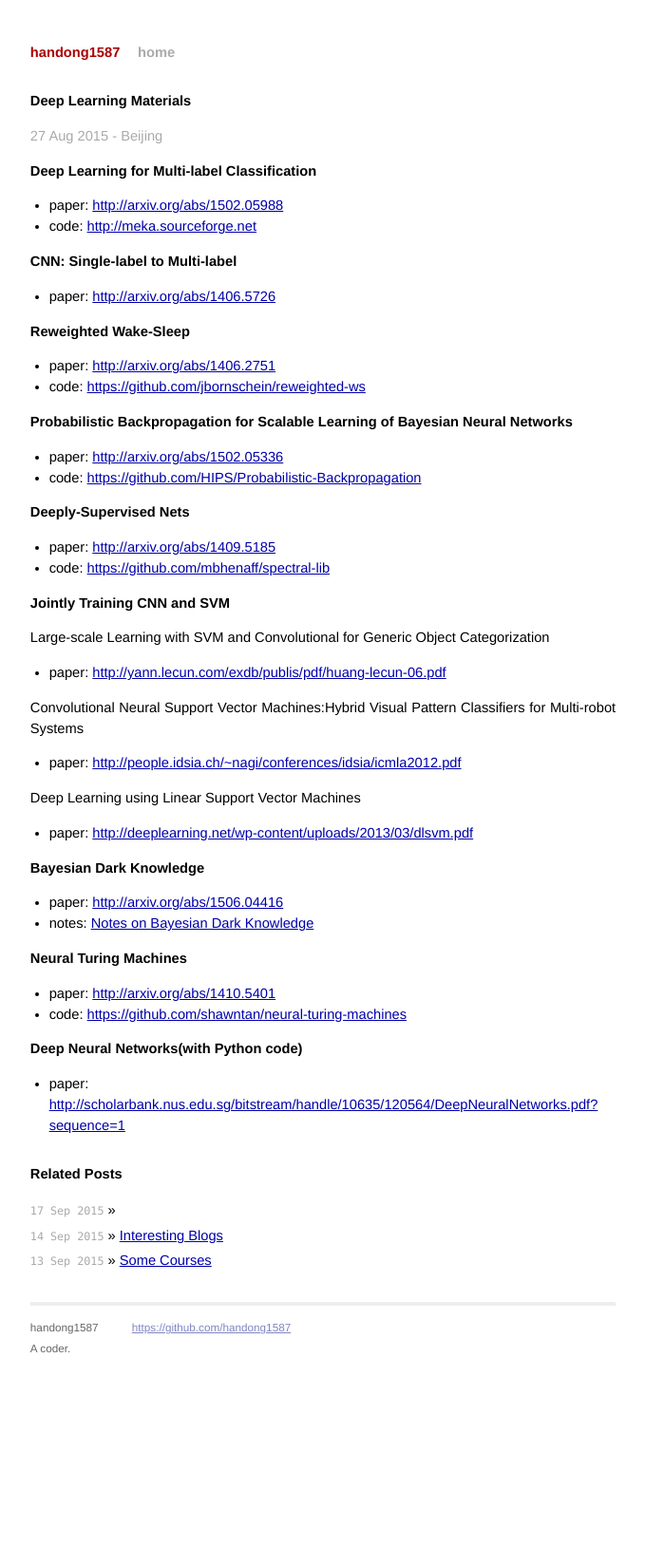
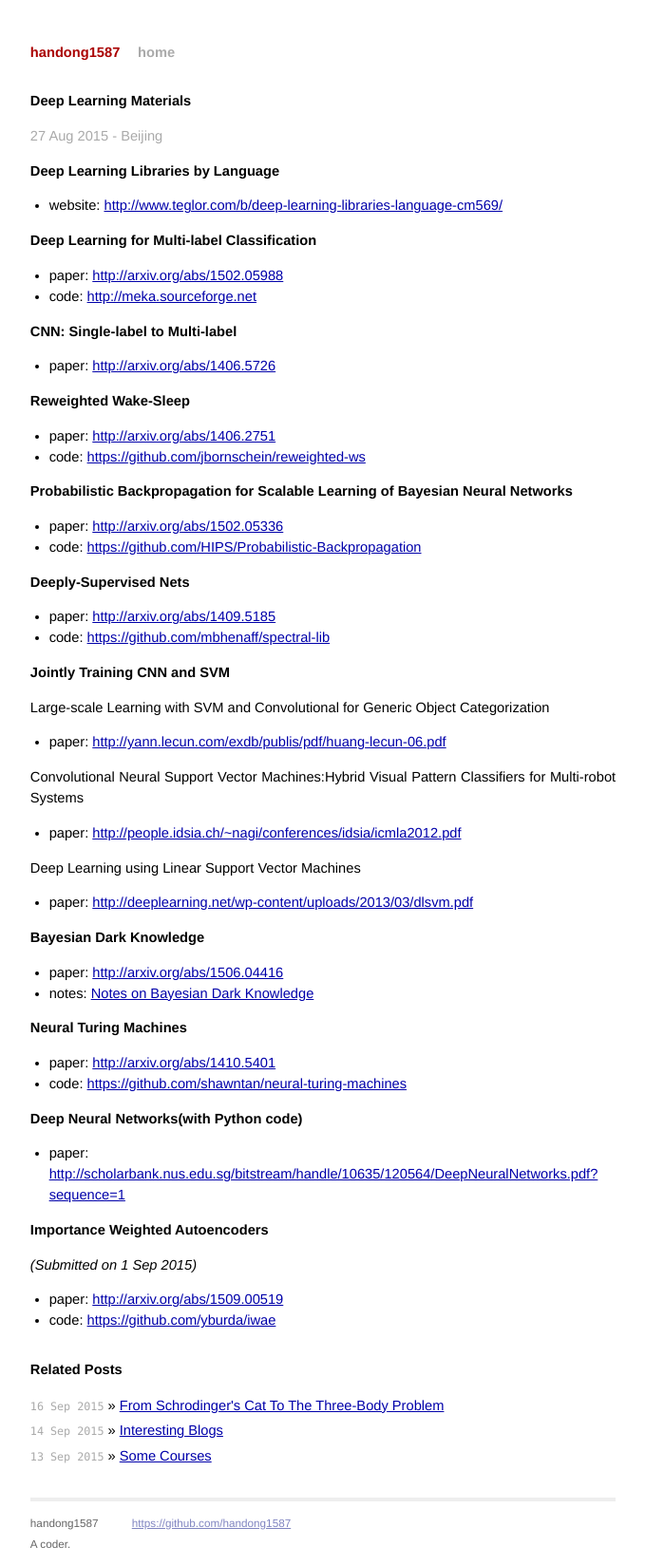
Before and after one commit to handong1587/handong1587.github.io, a Jekyll site: the page built from _posts/deep_learning/2015-08-27-deep-learning-materials.md, in a window 1280 px wide. Shown: the whole page at 95% size, without its empty margins (300-979 px from the left). Built offline with Jekyll 4.4.1, drawn with Linux system fonts in a browser that asks for light colours; Markdown is read by kramdown in place of the engine named in the settings; comment, search, counter and statistics services are not loaded; before the commit the page ends 1443 px from its top, so only the background shows below that.

Commit message:
update mds

```diff
--- a/_posts/deep_learning/2015-08-27-deep-learning-materials.md
+++ b/_posts/deep_learning/2015-08-27-deep-learning-materials.md
@@ -8,6 +8,10 @@ title: Deep Learning Materials
 ================
 
 <p class="meta">27 Aug 2015 - Beijing</p>
+
+**Deep Learning Libraries by Language**
+
+- website: [http://www.teglor.com/b/deep-learning-libraries-language-cm569/](http://www.teglor.com/b/deep-learning-libraries-language-cm569/)
 
 **Deep Learning for Multi-label Classification**
 
@@ -60,3 +64,11 @@ Deep Learning using Linear Support Vector Machines
 **Deep Neural Networks(with Python code)**
 
 - paper: [http://scholarbank.nus.edu.sg/bitstream/handle/10635/120564/DeepNeuralNetworks.pdf?sequence=1](http://scholarbank.nus.edu.sg/bitstream/handle/10635/120564/DeepNeuralNetworks.pdf?sequence=1)
+
+
+**Importance Weighted Autoencoders**
+
+*(Submitted on 1 Sep 2015)*
+
+- paper: [http://arxiv.org/abs/1509.00519](http://arxiv.org/abs/1509.00519)
+- code: [https://github.com/yburda/iwae](https://github.com/yburda/iwae)
--- a/_posts/reading_and_thoughts/2015-09-16-from-schrodingers-cat-to-the-three-body-problem.md
+++ b/_posts/reading_and_thoughts/2015-09-16-from-schrodingers-cat-to-the-three-body-problem.md
@@ -9,7 +9,7 @@
 
 <p class="meta">16 Sep 2015 - Beijing</p>
 
-: How I Think About Life
+**From Schrodinger's Cat To The Three-Body Problem: How I Think About Life**
 
 I read *The Three-Body Problem* in 2011. It is a fiction novel trilogy titled *Remembrance of Earth’s Past*, and I borrowed the last one *The Three-Body Problem: The Immortal Death* from my roommate when it has just been published. It was a one-day trip of train in early winter of south China. I didn't felt any special at the beginning of reading - maybe it was because the author's style of plain text - but when I reached the end of the whole story, I was some kind of shocked. I was most impressed by the description plot: before the earth was destroyed by aliens, human survivors were evacuated by spaceships and flew away. The spaceship flew at sub-light speed, and when they looked back at the earth, millions of years passed.
 
```
Also changed, not shown: other parts of _posts/reading_and_thoughts/2015-09-16-from-schrodingers-cat-to-the-three-body-problem.md (+1 -1 lines), _posts/deep_learning/2015-08-26-ocr-materials.md (+6 -0 lines), _posts/deep_learning/2015-08-27-cnn-and-arts.md (+5 -0 lines), _posts/deep_learning/2015-08-27-cnn-materials.md (+7 -0 lines), _posts/deep_learning/2015-08-27-rnn-and-lstm-materials.md (+4 -0 lines), assets/ocr-materials/Word_Spotting_and_Recognition_with_Embedded_Attributes.jpg (added).
